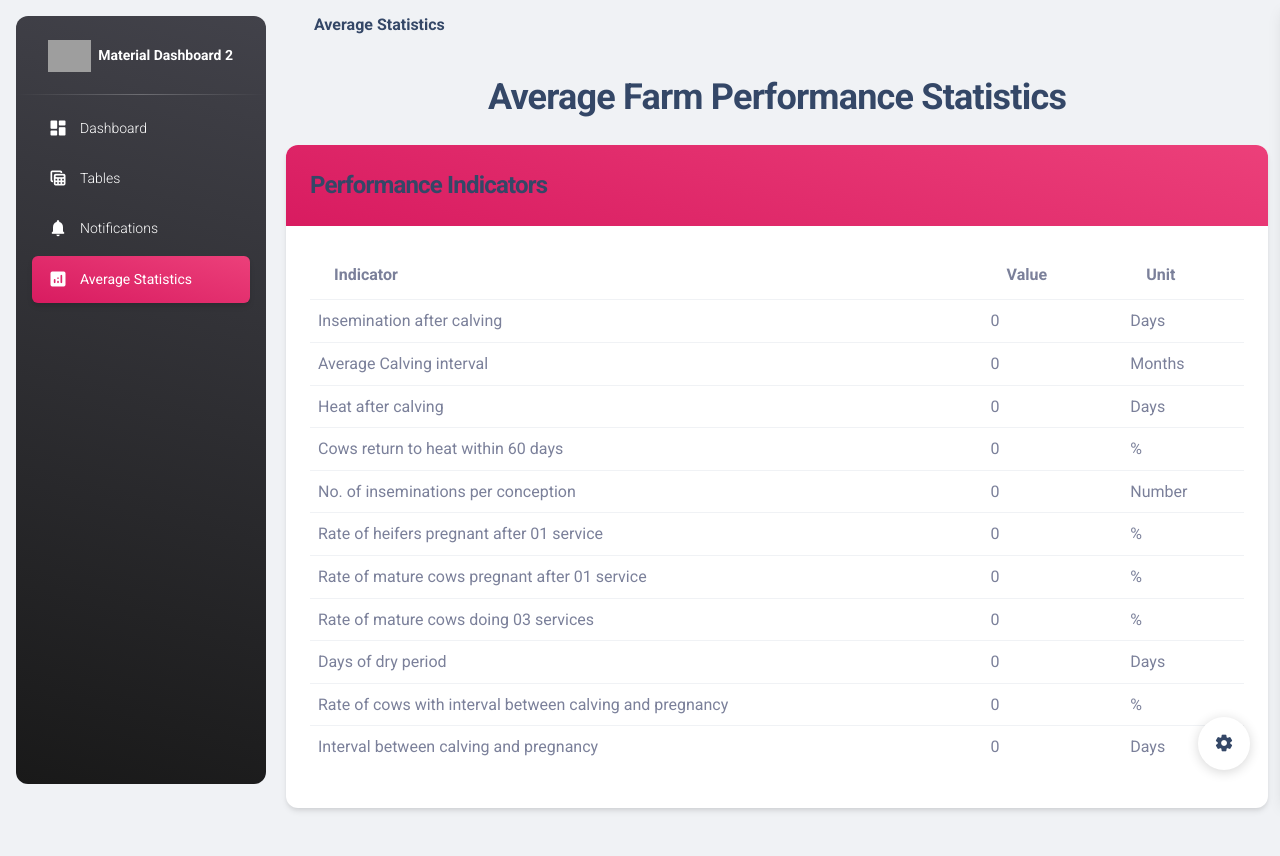
After one commit to Ephrem758/Cowsville, a Django app: page /average_statistics/ in a window 1280 px wide. The commit adds this page. Run offline with Django 4.2, Linux system fonts and the light colour scheme; data comes from the database, SQL or seed files in the repository; some libraries are stand-ins or nearby versions; grey boxes are pictures that could not be loaded.

Commit message:
average_statistics page added and minor bug fixed

```diff
--- /dev/null
+++ b/farm_data/templates/myapp/average_statistics.html
@@ -0,0 +1,262 @@
+{% load static %}
+<!DOCTYPE html>
+<html lang="en">
+
+<head>
+    <meta charset="utf-8" />
+    <meta name="viewport" content="width=device-width, initial-scale=1, shrink-to-fit=no">
+    <link rel="apple-touch-icon" sizes="76x76" href="{% static 'img/apple-icon.png' %}">
+    <link rel="icon" type="image/png" href="{% static 'img/favicon.png' %}">
+    <title>
+      Material Dashboard 2 by Creative Tim
+    </title>
+    <!--     Fonts and icons     -->
+    <link rel="stylesheet" type="text/css" href="https://fonts.googleapis.com/css?family=Roboto:300,400,500,700,900|Roboto+Slab:400,700" />
+    <!-- Nucleo Icons -->
+    <link href="{% static 'css/nucleo-icons.css' %}" rel="stylesheet" />
+    <link href="{% static 'css/nucleo-svg.css' %}" rel="stylesheet" />
+    <!-- Font Awesome Icons -->
+    <script src="https://kit.fontawesome.com/42d5adcbca.js" crossorigin="anonymous"></script>
+    <!-- Material Icons -->
+    <link href="https://fonts.googleapis.com/icon?family=Material+Icons+Round" rel="stylesheet">
+    <!-- CSS Files -->
+    <link id="pagestyle" href="{% static 'css/material-dashboard.css' %}" rel="stylesheet" />
+    <!-- Nepcha Analytics (nepcha.com) -->
+    <!-- Nepcha is a easy-to-use web analytics. No cookies and fully compliant with GDPR, CCPA and PECR. -->
+    <script defer data-site="YOUR_DOMAIN_HERE" src="https://api.nepcha.com/js/nepcha-analytics.js"></script>
+  </head>
+
+<body class="g-sidenav-show bg-gray-200">
+
+    <!-- Sidebar -->
+    <aside class="sidenav navbar navbar-vertical navbar-expand-xs border-0 border-radius-xl my-3 fixed-start ms-3 bg-gradient-dark" id="sidenav-main">
+        <div class="sidenav-header">
+            <i class="fas fa-times p-3 cursor-pointer text-white opacity-5 position-absolute end-0 top-0 d-none d-xl-none" aria-hidden="true" id="iconSidenav"></i>
+            <a class="navbar-brand m-0" href="#">
+                <img src="{% static 'img/logo-ct.png' %}" class="navbar-brand-img h-100" alt="main_logo">
+                <span class="ms-1 font-weight-bold text-white">Material Dashboard 2</span>
+            </a>
+        </div>
+        <hr class="horizontal light mt-0 mb-2">
+        <div class="collapse navbar-collapse w-auto" id="sidenav-collapse-main">
+            <ul class="navbar-nav">
+                <li class="nav-item">
+                    <a class="nav-link text-white {% if request.resolver_match.url_name == 'dashboard' %}active bg-gradient-primary{% endif %}" href="{% url 'dashboard' %}">
+                        <div class="text-white text-center me-2 d-flex align-items-center justify-content-center">
+                            <i class="material-icons opacity-10">dashboard</i>
+                        </div>
+                        <span class="nav-link-text ms-1">Dashboard</span>
+                    </a>
+                </li>
+                <li class="nav-item">
+                    <a class="nav-link text-white {% if request.resolver_match.url_name == 'tables' %}active bg-gradient-primary{% endif %}" href="{% url 'tables' %}">
+                        <div class="text-white text-center me-2 d-flex align-items-center justify-content-center">
+                            <i class="material-icons opacity-10">table_view</i>
+                        </div>
+                        <span class="nav-link-text ms-1">Tables</span>
+                    </a>
+                </li>
+                <li class="nav-item">
+                    <a class="nav-link text-white {% if request.resolver_match.url_name == 'notifications' %}active bg-gradient-primary{% endif %}" href="{% url 'notifications' %}">
+                        <div class="text-white text-center me-2 d-flex align-items-center justify-content-center">
+                            <i class="material-icons opacity-10">notifications</i>
+                        </div>
+                        <span class="nav-link-text ms-1">Notifications</span>
+                    </a>
+                </li>
+                <li class="nav-item">
+                    <a class="nav-link text-white active bg-gradient-primary" href="{% url 'average_statistics' %}">
+                        <div class="text-white text-center me-2 d-flex align-items-center justify-content-center">
+                            <i class="material-icons opacity-10">analytics</i>
+                        </div>
+                        <span class="nav-link-text ms-1">Average Statistics</span>
+                    </a>
+                </li>
+            </ul>
+        </div>
+    </aside>
+
+
+    <!-- Main Content -->
+    <main class="main-content position-relative max-height-vh-100 h-100">
+        <!-- Navbar -->
+        <nav class="navbar navbar-main navbar-expand-lg px-0 mx-4 shadow-none border-radius-xl" id="navbarBlur"
+             navbar-scroll="true">
+            <div class="container-fluid py-1 px-3">
+                <h6 class="font-weight-bolder mb-0">Average Statistics</h6>
+            </div>
+        </nav>
+        <!-- End Navbar -->
+
+        <div class="container py-4">
+            <h2 class="text-center">Average Farm Performance Statistics</h2>
+            <div class="card my-4">
+                <div class="card-header bg-gradient-primary text-white">
+                    <h4 class="mb-0">Performance Indicators</h4>
+                </div>
+                <div class="card-body">
+                    <table class="table">
+                        <thead>
+                            <tr>
+                                <th>Indicator</th>
+                                <th>Value</th>
+                                <th>Unit</th>
+                            </tr>
+                        </thead>
+                        <tbody>
+                            <tr>
+                                <td>Insemination after calving</td>
+                                <td>{{ averages.insemination_after_calving }}</td>
+                                <td>Days</td>
+                            </tr>
+                            <tr>
+                                <td>Average Calving interval</td>
+                                <td>{{ averages.calving_interval }}</td>
+                                <td>Months</td>
+                            </tr>
+                            <tr>
+                                <td>Heat after calving</td>
+                                <td>{{ averages.heat_after_calving }}</td>
+                                <td>Days</td>
+                            </tr>
+                            <tr>
+                                <td>Cows return to heat within 60 days</td>
+                                <td>{{ averages.cows_return_heat_60days }}</td>
+                                <td>%</td>
+                            </tr>
+                            <tr>
+                                <td>No. of inseminations per conception</td>
+                                <td>{{ averages.inseminations_per_conception }}</td>
+                                <td>Number</td>
+                            </tr>
+                            <tr>
+                                <td>Rate of heifers pregnant after 01 service</td>
+                                <td>{{ averages.heifers_pregnant_after_01_service }}</td>
+                                <td>%</td>
+                            </tr>
+                            <tr>
+                                <td>Rate of mature cows pregnant after 01 service</td>
+                                <td>{{ averages.mature_cows_pregnant_after_01_service }}</td>
+                                <td>%</td>
+                            </tr>
+                            <tr>
+                                <td>Rate of mature cows doing 03 services</td>
+                                <td>{{ averages.mature_cows_03_services }}</td>
+                                <td>%</td>
+                            </tr>
+                            <tr>
+                                <td>Days of dry period</td>
+                                <td>{{ averages.dry_period_days }}</td>
+                                <td>Days</td>
+                            </tr>
+                            <tr>
+                                <td>Rate of cows with interval between calving and pregnancy</td>
+                                <td>{{ averages.cows_pregnancy_interval }}</td>
+                                <td>%</td>
+                            </tr>
+                            <tr>
+                                <td>Interval between calving and pregnancy</td>
+                                <td>{{ averages.pregnancy_interval_days }}</td>
+                                <td>Days</td>
+                            </tr>
+                        </tbody>
+                    </table>
+                </div>
+            </div>
+        </div>
+    </main>
+    <div class="fixed-plugin">
+        <a class="fixed-plugin-button text-dark position-fixed px-3 py-2">
+          <i class="material-icons py-2">settings</i>
+        </a>
+        <div class="card shadow-lg">
+          <div class="card-header pb-0 pt-3">
+            <div class="float-start">
+              <h5 class="mt-3 mb-0">Material UI Configurator</h5>
+              <p>See our dashboard options.</p>
+            </div>
+            <div class="float-end mt-4">
+              <button class="btn btn-link text-dark p-0 fixed-plugin-close-button">
+                <i class="material-icons">clear</i>
+              </button>
+            </div>
+            <!-- End Toggle Button -->
+          </div>
+          <hr class="horizontal dark my-1">
+          <div class="card-body pt-sm-3 pt-0">
+            <!-- Sidebar Backgrounds -->
+            <div>
+              <h6 class="mb-0">Sidebar Colors</h6>
+            </div>
+            <a href="javascript:void(0)" class="switch-trigger background-color">
+              <div class="badge-colors my-2 text-start">
+                <span class="badge filter bg-gradient-primary active" data-color="primary" onclick="sidebarColor(this)"></span>
+                <span class="badge filter bg-gradient-dark" data-color="dark" onclick="sidebarColor(this)"></span>
+                <span class="badge filter bg-gradient-info" data-color="info" onclick="sidebarColor(this)"></span>
+                <span class="badge filter bg-gradient-success" data-color="success" onclick="sidebarColor(this)"></span>
+                <span class="badge filter bg-gradient-warning" data-color="warning" onclick="sidebarColor(this)"></span>
+                <span class="badge filter bg-gradient-danger" data-color="danger" onclick="sidebarColor(this)"></span>
+              </div>
+            </a>
+            <!-- Sidenav Type -->
+            <div class="mt-3">
+              <h6 class="mb-0">Sidenav Type</h6>
+              <p class="text-sm">Choose between 2 different sidenav types.</p>
+            </div>
+            <div class="d-flex">
+              <button class="btn bg-gradient-dark px-3 mb-2 active" data-class="bg-gradient-dark" onclick="sidebarType(this)">Dark</button>
+              <button class="btn bg-gradient-dark px-3 mb-2 ms-2" data-class="bg-transparent" onclick="sidebarType(this)">Transparent</button>
+              <button class="btn bg-gradient-dark px-3 mb-2 ms-2" data-class="bg-white" onclick="sidebarType(this)">White</button>
+            </div>
+            <p class="text-sm d-xl-none d-block mt-2">You can change the sidenav type just on desktop view.</p>
+            <!-- Navbar Fixed -->
+            <div class="mt-3 d-flex">
+              <h6 class="mb-0">Navbar Fixed</h6>
+              <div class="form-check form-switch ps-0 ms-auto my-auto">
+                <input class="form-check-input mt-1 ms-auto" type="checkbox" id="navbarFixed" onclick="navbarFixed(this)">
+              </div>
+            </div>
+            <hr class="horizontal dark my-3">
+            <div class="mt-2 d-flex">
+              <h6 class="mb-0">Light / Dark</h6>
+              <div class="form-check form-switch ps-0 ms-auto my-auto">
+                <input class="form-check-input mt-1 ms-auto" type="checkbox" id="dark-version" onclick="darkMode(this)">
+              </div>
+            </div>
+            <hr class="horizontal dark my-sm-4">
+            <a class="btn bg-gradient-info w-100" href="https://www.creative-tim.com/product/material-dashboard-pro">Free Download</a>
+            <a class="btn btn-outline-dark w-100" href="https://www.creative-tim.com/learning-lab/bootstrap/overview/material-dashboard">View documentation</a>
+            <div class="w-100 text-center">
+              <a class="github-button" href="https://github.com/creativetimofficial/material-dashboard" data-icon="octicon-star" data-size="large" data-show-count="true" aria-label="Star creativetimofficial/material-dashboard on GitHub">Star</a>
+              <h6 class="mt-3">Thank you for sharing!</h6>
+              <a href="https://twitter.com/intent/tweet?text=Check%20Material%20UI%20Dashboard%20made%20by%20%40CreativeTim%20%23webdesign%20%23dashboard%20%23bootstrap5&amp;url=https%3A%2F%2Fwww.creative-tim.com%2Fproduct%2Fsoft-ui-dashboard" class="btn btn-dark mb-0 me-2" target="_blank">
+                <i class="fab fa-twitter me-1" aria-hidden="true"></i> Tweet
+              </a>
+              <a href="https://www.facebook.com/sharer/sharer.php?u=https://www.creative-tim.com/product/material-dashboard" class="btn btn-dark mb-0 me-2" target="_blank">
+                <i class="fab fa-facebook-square me-1" aria-hidden="true"></i> Share
+              </a>
+            </div>
+          </div>
+        </div>
+      </div>
+      <!--   Core JS Files   -->
+      <script src="{% static 'js/core/popper.min.js' %}"></script>
+      <script src="{% static 'js/core/bootstrap.min.js' %}"></script>
+      <script src="{% static 'js/plugins/perfect-scrollbar.min.js' %}"></script>
+      <script src="{% static 'js/plugins/smooth-scrollbar.min.js' %}"></script>
+      <script>
+        var win = navigator.platform.indexOf('Win') > -1;
+        if (win && document.querySelector('#sidenav-scrollbar')) {
+          var options = {
+            damping: '0.5'
+          }
+          Scrollbar.init(document.querySelector('#sidenav-scrollbar'), options);
+        }
+      </script>
+      <!-- Github buttons -->
+      <script async defer src="https://buttons.github.io/buttons.js"></script>
+      <!-- Control Center for Material Dashboard: parallax effects, scripts for the example pages etc -->
+      <script src="{% static 'js/material-dashboard.min.js?v=3.1.0' %}"></script>
+
+</body>
+</html>
--- a/myapp/urls.py
+++ b/myapp/urls.py
@@ -24,6 +24,7 @@ urlpatterns = [
     path('api/report-heat-sign/<str:cow_id>/', ReportHeatSignView.as_view(), name='report-heat-sign'),
     path('search_farm/', views.search_farm, name='search_farm'),
     path('search_animal/', views.search_animal, name='search_animal'),
+    path('average_statistics/', views.average_statistics, name='average_statistics')
 
 
     # path('pages/sign-in/', views.sign_in, name='sign_in'),
--- a/myapp/views.py
+++ b/myapp/views.py
@@ -238,6 +238,47 @@ def dashboard(request):
 #
  #   return render(request, 'your_template.html', context)
 
+
+
+from django.shortcuts import render
+from .models import Animal
+
+def average_statistics(request):
+    # Collect all animals
+    animals = Animal.objects.all()
+
+    # Initialize variables to store sums and counts
+    stats = {
+        "insemination_after_calving": 0,
+        "calving_interval": 0,
+        "heat_after_calving": 0,
+        "cows_return_heat_60days": 0,
+        "inseminations_per_conception": 0,
+        "heifers_pregnant_after_01_service": 0,
+        "mature_cows_pregnant_after_01_service": 0,
+        "mature_cows_03_services": 0,
+        "dry_period_days": 0,
+        "cows_pregnancy_interval": 0,
+        "pregnancy_interval_days": 0,
+    }
+    counts = {key: 0 for key in stats.keys()}
+
+    # Process each animal to calculate totals
+    for animal in animals:
+        for key in stats.keys():
+            # Use getattr to get the attribute value or default to 0
+            value = getattr(animal, key, 0)
+            stats[key] += value
+            if value:  # Increment count only if the value is non-zero
+                counts[key] += 1
+
+    # Calculate averages
+    averages = {key: (stats[key] / counts[key] if counts[key] > 0 else 0) for key in stats.keys()}
+
+    context = {"averages": averages}
+    return render(request, "average_statistics.html", context)
+
+
 class ReportHeatSignView(APIView):
     def post(self, request, cow_id):
         # Retrieve the cow using the provided cow_id
```
Also changed, not shown: farm_data/templates/myapp/dashboard.html (+11 -0 lines), farm_data/templates/myapp/notifications.html (+17 -2 lines), farm_data/templates/myapp/tables.html (+11 -0 lines).
